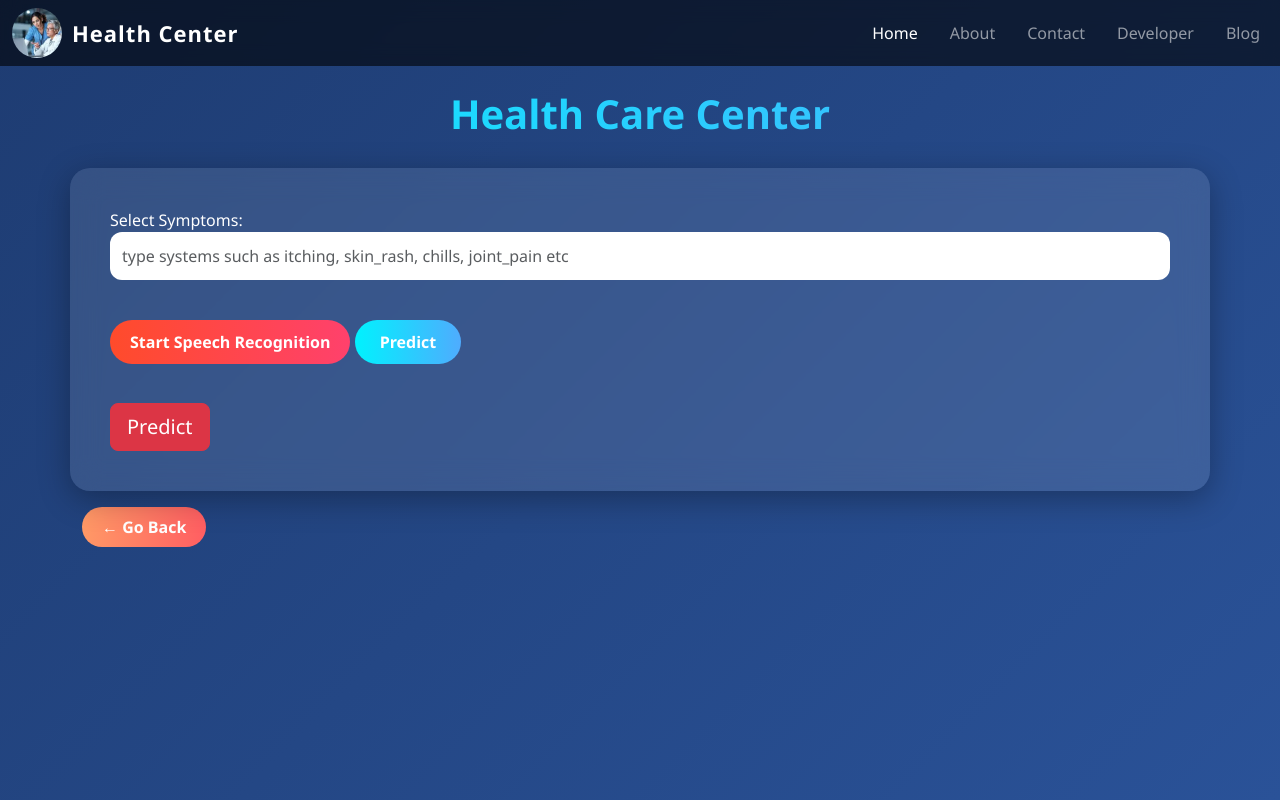
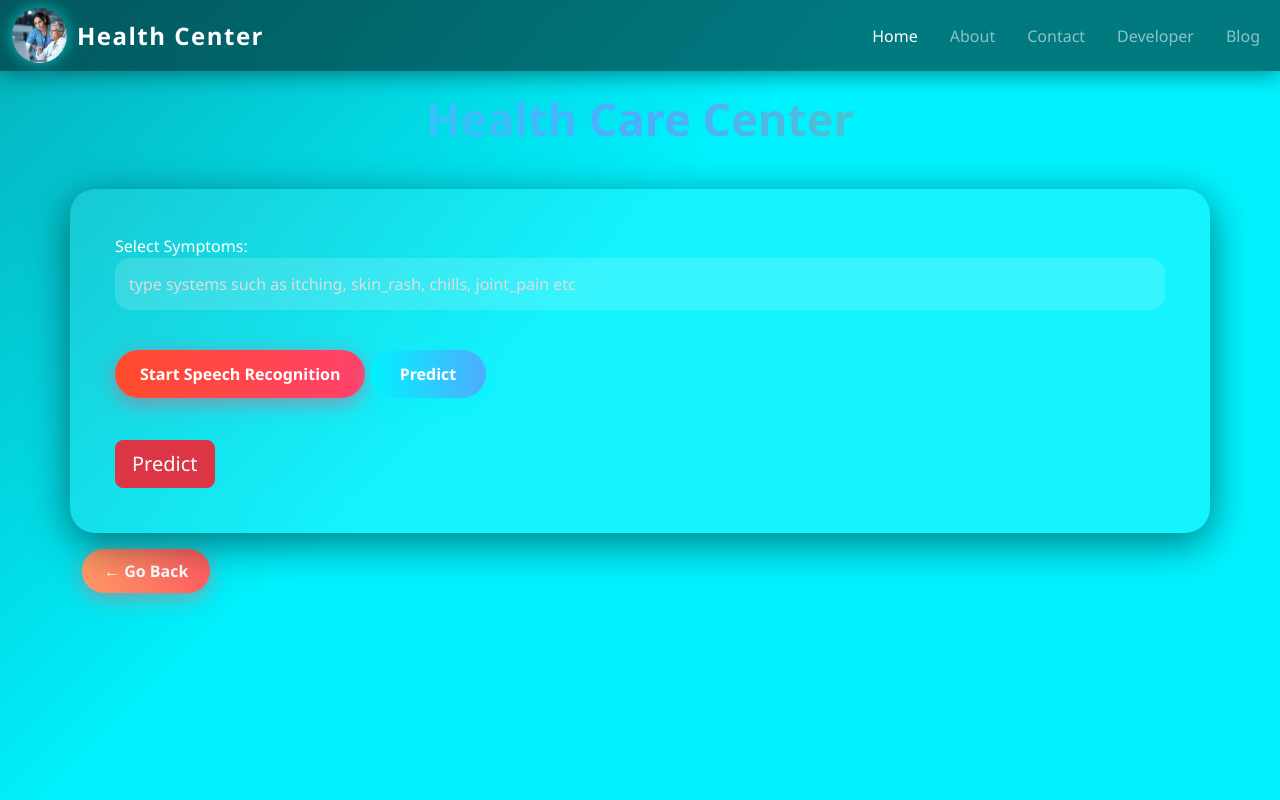
Before and after one commit to ranisumbul7/Disease-Medicine-Recommendation-System, a Flask app: page /predict in a window 1280 px wide. Run offline with Flask 3, Linux system fonts and the light colour scheme; parts of the project's set-up code (start-up, migrations or seed data) failed here and were passed over.

Commit message:
your message

```diff
--- a/static/css/style.css
+++ b/static/css/style.css
@@ -1,119 +1,160 @@
-/* ===== Background Gradient ===== */
+/* ===== Animated Background Gradient ===== */
 body {
-    background: linear-gradient(135deg, #1e3c72, #2a5298);
+    background: linear-gradient(-45deg, #00f2fe, #00f2fe, #0f2027, #203a43);
+    background-size: 400% 400%;
+    animation: gradientBG 12s ease infinite;
     font-family: 'Segoe UI', sans-serif;
     color: white;
     min-height: 100vh;
 }
 
+@keyframes gradientBG {
+    0% { background-position: 0% 50%; }
+    50% { background-position: 100% 50%; }
+    100% { background-position: 0% 50%; }
+}
+
 /* ===== Navbar ===== */
 .navbar {
-    backdrop-filter: blur(10px);
-    background: rgba(0, 0, 0, 0.6) !important;
+    backdrop-filter: blur(15px);
+    background: rgba(0, 0, 0, 0.5) !important;
+    box-shadow: 0 4px 20px rgba(0, 0, 0, 0.4);
 }
 
 .navbar-brand {
-    font-weight: bold;
-    font-size: 22px;
-    letter-spacing: 1px;
+    font-weight: 700;
+    font-size: 24px;
+    letter-spacing: 1.5px;
 }
 
 .nav-link {
-    transition: 0.3s;
+    transition: all 0.3s ease;
 }
 
 .nav-link:hover {
     color: #00f2fe !important;
+    text-shadow: 0 0 10px #00f2fe;
 }
 
 /* ===== Logo ===== */
 .myimg {
-    width: 50px;
-    height: 50px;
+    width: 55px;
+    height: 55px;
     border-radius: 50%;
     object-fit: cover;
     margin-right: 10px;
+    box-shadow: 0 0 15px rgba(0,255,255,0.6);
 }
 
 /* ===== Main Title ===== */
 .main-title {
-    font-weight: 700;
-    font-size: 40px;
-    background: linear-gradient(to right, #00f2fe, #4facfe);
+    font-weight: 800;
+    font-size: 45px;
+    text-align: center;
+    background: linear-gradient(to right, #00f2fe, #4facfe, #43e97b);
     -webkit-background-clip: text;
     -webkit-text-fill-color: transparent;
+    animation: floatTitle 3s ease-in-out infinite;
 }
 
-/* ===== Form Card (Glass Effect) ===== */
+@keyframes floatTitle {
+    0% { transform: translateY(0px); }
+    50% { transform: translateY(-8px); }
+    100% { transform: translateY(0px); }
+}
+
+/* ===== Form Card (Premium Glass Effect) ===== */
 .form-card {
-    background: rgba(255, 255, 255, 0.1);
-    padding: 40px;
-    border-radius: 20px;
-    backdrop-filter: blur(15px);
-    box-shadow: 0 8px 32px rgba(0,0,0,0.3);
-    margin-top: 30px;
+    background: rgba(255, 255, 255, 0.08);
+    padding: 45px;
+    border-radius: 25px;
+    backdrop-filter: blur(20px);
+    box-shadow: 0 10px 40px rgba(0,0,0,0.5);
+    margin-top: 40px;
+    transition: 0.4s;
+}
+
+.form-card:hover {
+    transform: translateY(-5px);
+    box-shadow: 0 15px 50px rgba(0,0,0,0.6);
 }
 
 /* ===== Input Box ===== */
 .form-control {
-    border-radius: 12px;
-    padding: 12px;
+    border-radius: 15px;
+    padding: 14px;
     border: none;
+    background: rgba(255,255,255,0.15);
+    color: white;
+}
+
+.form-control::placeholder {
+    color: #ddd;
 }
 
 .form-control:focus {
-    box-shadow: 0 0 10px #00f2fe;
+    box-shadow: 0 0 15px #00f2fe;
+    background: rgba(255,255,255,0.2);
 }
 
-/* ===== Buttons ===== */
+/* ===== Buttons Common Style ===== */
+button {
+    transition: all 0.3s ease;
+}
+
+/* ===== Voice Button ===== */
 .btn-voice {
-    background: #ff416c;
     background: linear-gradient(to right, #ff4b2b, #ff416c);
     border: none;
-    padding: 10px 20px;
-    border-radius: 30px;
+    padding: 12px 25px;
+    border-radius: 40px;
     color: white;
     font-weight: bold;
-    transition: 0.3s;
+    box-shadow: 0 5px 20px rgba(255,65,108,0.5);
 }
 
 .btn-voice:hover {
-    transform: scale(1.05);
+    transform: scale(1.08);
+    box-shadow: 0 8px 30px rgba(255,65,108,0.8);
 }
 
+/* ===== Predict Button ===== */
 .btn-predict {
     background: linear-gradient(to right, #00f2fe, #4facfe);
     border: none;
-    padding: 10px 25px;
-    border-radius: 30px;
+    padding: 12px 30px;
+    border-radius: 40px;
     color: white;
     font-weight: bold;
-    transition: 0.3s;
+    box-shadow: 0 5px 20px rgba(0,242,254,0.5);
 }
 
 .btn-predict:hover {
-    transform: scale(1.05);
+    transform: scale(1.08);
+    box-shadow: 0 8px 30px rgba(0,242,254,0.8);
 }
 
-/* ===== Result Buttons ===== */
+/* ===== Result Toggle Buttons ===== */
 .toggle-button {
     background: linear-gradient(to right, #43e97b, #38f9d7);
     border: none;
-    padding: 10px 20px;
-    border-radius: 25px;
+    padding: 12px 22px;
+    border-radius: 30px;
     color: black;
     font-weight: bold;
-    margin: 10px;
-    transition: 0.3s;
+    margin: 12px;
+    box-shadow: 0 5px 15px rgba(67,233,123,0.5);
 }
 
 .toggle-button:hover {
     transform: scale(1.1);
+    box-shadow: 0 8px 25px rgba(67,233,123,0.8);
 }
 
 /* ===== Modal Styling ===== */
 .modal-content {
-    border-radius: 20px;
+    border-radius: 25px;
+    backdrop-filter: blur(20px);
 }
 
 .modal-header {
@@ -123,21 +164,25 @@ body {
 
 /* ===== Transcription Text ===== */
 #transcription {
-    margin-top: 15px;
+    margin-top: 18px;
     font-style: italic;
+    font-size: 18px;
     color: #00f2fe;
+    text-shadow: 0 0 10px rgba(0,242,254,0.7);
 }
 
+/* ===== Back Button ===== */
 .btn-back {
     background: linear-gradient(to right, #ff9966, #ff5e62);
     border: none;
-    padding: 8px 20px;
-    border-radius: 25px;
+    padding: 10px 22px;
+    border-radius: 30px;
     color: white;
     font-weight: bold;
-    transition: 0.3s;
+    box-shadow: 0 5px 20px rgba(255,94,98,0.5);
 }
 
 .btn-back:hover {
-    transform: scale(1.05);
+    transform: scale(1.08);
+    box-shadow: 0 8px 30px rgba(255,94,98,0.8);
 }
--- a/templates/index.html
+++ b/templates/index.html
@@ -47,6 +47,8 @@
             </div>
         </div>
     </nav>
+
+
 
 
 <!-- main form of page -->
```
Also changed, not shown: templates/contact.html (+15 -7 lines).
